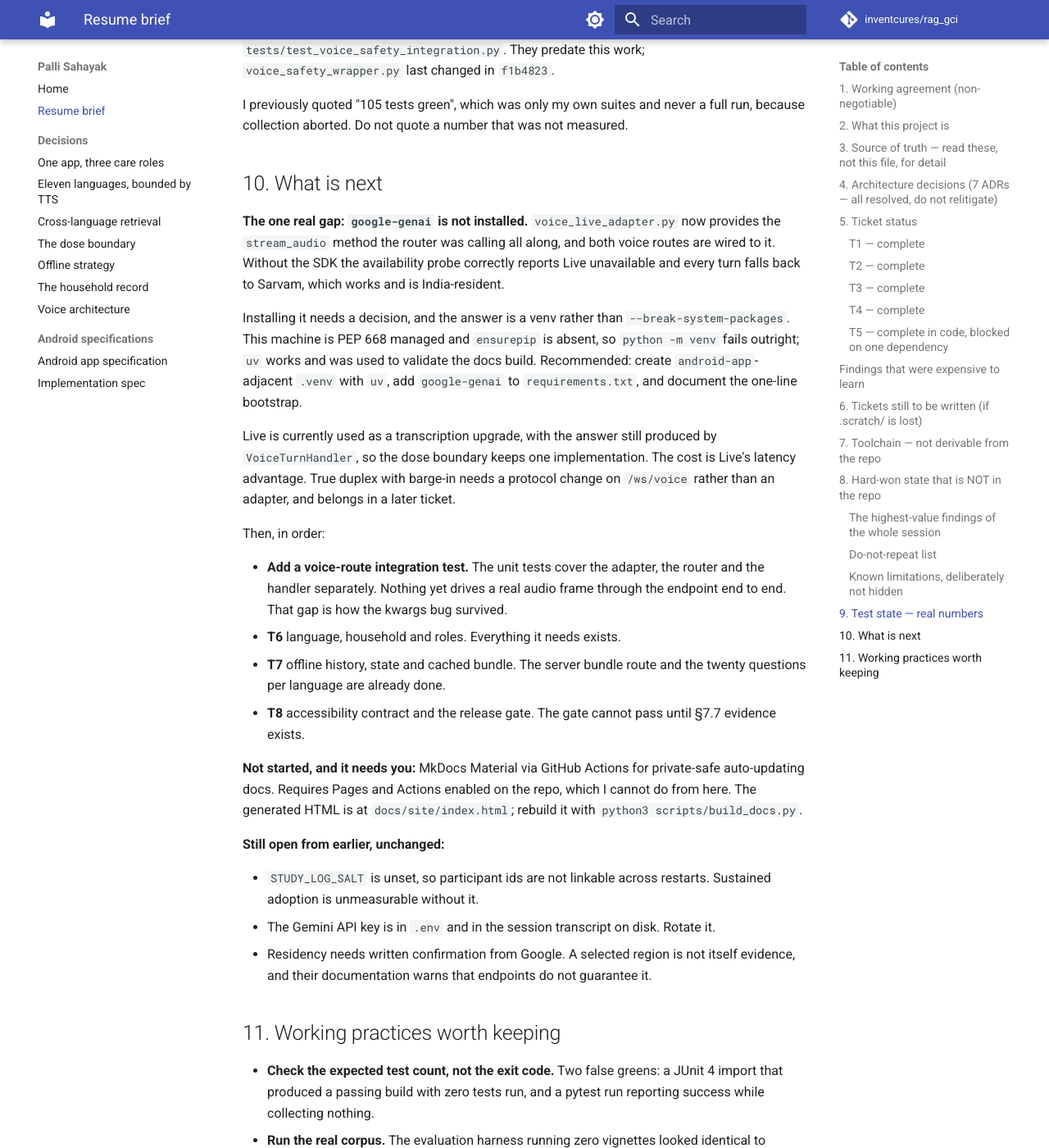
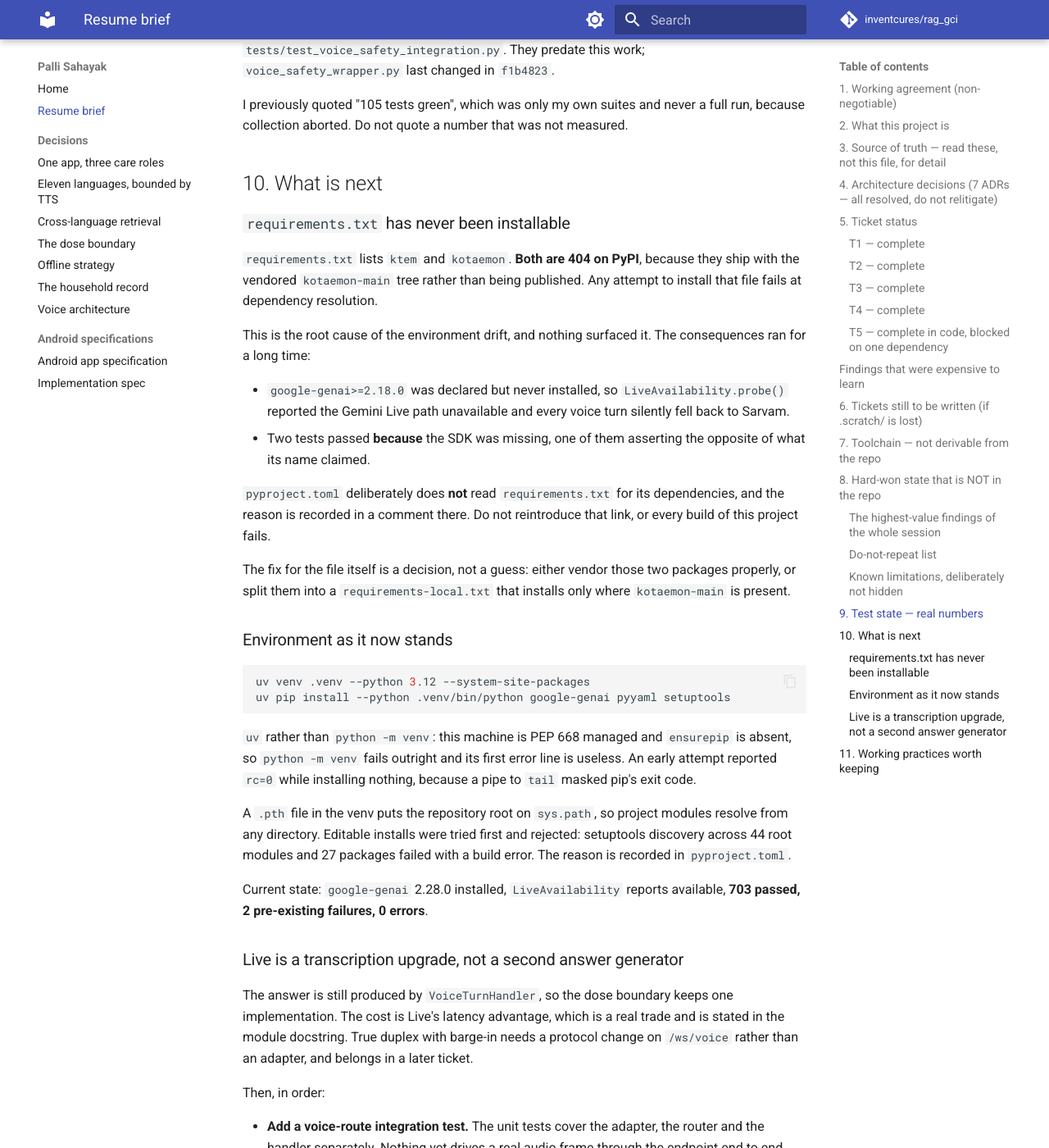
Before and after one commit to inventcures/rag_gci, an MkDocs documentation site: the page built from docs/HANDOVER.md, in a window 1280 px wide and 1400 px high, scrolled down 10107 px. Shown: the whole window at 82% size. Built offline with MkDocs 1.6.1 and Material for MkDocs 9.7.7, drawn with Linux system fonts in a browser that asks for light colours; comment, search, counter and statistics services are not loaded; some of the changed text lies outside the part shown.

Commit message:
docs: record why requirements.txt has never been installable
ktem and kotaemon are both 404 on PyPI. They ship with the vendored kotaemon-main
tree rather than being published, so any attempt to install that file fails at
dependency resolution.

Nothing surfaced this, and the consequences ran for a long time. google-genai was
declared but never installed, so the Live availability probe reported the primary
voice path unavailable and every turn fell back to Sarvam. Two tests passed
because the SDK was missing, one of them asserting the opposite of what its name
claimed.

Also records the environment as it now stands, including why uv rather than
python -m venv, and why the repository root is put on the path with a .pth file
rather than an editable install.

Adds the public repository position as something that needs the owner's decision
rather than an engineer's. There is no PHI or secret exposure today, verified by
scanning all history, but whether the protocol and grant documents should be
published is a study question.

Notes that the unresolved-import findings from the type checker are a server
configuration issue on that tool rather than a defect here, with the evidence:
standalone pyright reports zero errors on the same file.

````diff
--- a/docs/HANDOVER.md
+++ b/docs/HANDOVER.md
@@ -426,21 +426,54 @@ run, because collection aborted. Do not quote a number that was not measured.
 
 ## 10. What is next
 
-**The one real gap: `google-genai` is not installed.** `voice_live_adapter.py` now
-provides the `stream_audio` method the router was calling all along, and both voice
-routes are wired to it. Without the SDK the availability probe correctly reports
-Live unavailable and every turn falls back to Sarvam, which works and is
-India-resident.
+### `requirements.txt` has never been installable
 
-Installing it needs a decision, and the answer is a venv rather than
-`--break-system-packages`. This machine is PEP 668 managed and `ensurepip` is
-absent, so `python -m venv` fails outright; `uv` works and was used to validate the
-docs build. Recommended: create `android-app`-adjacent `.venv` with `uv`, add
-`google-genai` to `requirements.txt`, and document the one-line bootstrap.
+`requirements.txt` lists `ktem` and `kotaemon`. **Both are 404 on PyPI**, because
+they ship with the vendored `kotaemon-main` tree rather than being published. Any
+attempt to install that file fails at dependency resolution.
 
-Live is currently used as a transcription upgrade, with the answer still produced by
-`VoiceTurnHandler`, so the dose boundary keeps one implementation. The cost is
-Live's latency advantage. True duplex with barge-in needs a protocol change on
+This is the root cause of the environment drift, and nothing surfaced it. The
+consequences ran for a long time:
+
+- `google-genai>=2.18.0` was declared but never installed, so
+  `LiveAvailability.probe()` reported the Gemini Live path unavailable and every
+  voice turn silently fell back to Sarvam.
+- Two tests passed **because** the SDK was missing, one of them asserting the
+  opposite of what its name claimed.
+
+`pyproject.toml` deliberately does **not** read `requirements.txt` for its
+dependencies, and the reason is recorded in a comment there. Do not reintroduce
+that link, or every build of this project fails.
+
+The fix for the file itself is a decision, not a guess: either vendor those two
+packages properly, or split them into a `requirements-local.txt` that installs only
+where `kotaemon-main` is present.
+
+### Environment as it now stands
+
+```bash
+uv venv .venv --python 3.12 --system-site-packages
+uv pip install --python .venv/bin/python google-genai pyyaml setuptools
+```
+
+`uv` rather than `python -m venv`: this machine is PEP 668 managed and `ensurepip`
+is absent, so `python -m venv` fails outright and its first error line is useless.
+An early attempt reported `rc=0` while installing nothing, because a pipe to `tail`
+masked pip's exit code.
+
+A `.pth` file in the venv puts the repository root on `sys.path`, so project modules
+resolve from any directory. Editable installs were tried first and rejected:
+setuptools discovery across 44 root modules and 27 packages failed with a build
+error. The reason is recorded in `pyproject.toml`.
+
+Current state: `google-genai` 2.28.0 installed, `LiveAvailability` reports
+available, **703 passed, 2 pre-existing failures, 0 errors**.
+
+### Live is a transcription upgrade, not a second answer generator
+
+The answer is still produced by `VoiceTurnHandler`, so the dose boundary keeps one
+implementation. The cost is Live's latency advantage, which is a real trade and is
+stated in the module docstring. True duplex with barge-in needs a protocol change on
 `/ws/voice` rather than an adapter, and belongs in a later ticket.
 
 Then, in order:
@@ -448,19 +481,29 @@ Then, in order:
 - **Add a voice-route integration test.** The unit tests cover the adapter, the
   router and the handler separately. Nothing yet drives a real audio frame through
   the endpoint end to end. That gap is how the kwargs bug survived.
+- **Fix the type checker server, not the repo.** pi-lens's pyright reports root-level
+  imports as unresolved while standalone `pyright` reports zero errors on the same
+  file. The repo config is correct; pi-lens does not load `pyrightconfig.json`, and
+  `extraPaths` resolves relative to the config file, so nothing in the repo can fix
+  it. Verified after a full `refreshRunners: all`.
 - **T6** language, household and roles. Everything it needs exists.
 - **T7** offline history, state and cached bundle. The server bundle route and the
   twenty questions per language are already done.
 - **T8** accessibility contract and the release gate. The gate cannot pass until §7.7
   evidence exists.
 
-**Not started, and it needs you:** MkDocs Material via GitHub Actions for
-private-safe auto-updating docs. Requires Pages and Actions enabled on the repo,
-which I cannot do from here. The generated HTML is at `docs/site/index.html`;
-rebuild it with `python3 scripts/build_docs.py`.
+**Done since the last handover:** MkDocs Material publishing to GitHub Pages, CI
+covering the Python suite, Android unit tests, both contract gates, the docs
+staleness gate and a gitleaks secret scan. Actions are pinned to commit SHAs. The
+site builds with `--strict` and all five diagrams render.
 
-**Still open from earlier, unchanged:**
+**Still needs you, and I cannot do it from here:**
 
+- **The repository is public.** No PHI or secret exposure today, verified by scanning
+  all history and confirming `uploads/` holds no tracked files. Whether the protocol
+  and grant documents should be published at all is a study decision, not an
+  engineering one, and worth reviewing before this goes further.
+- **Enable Pages and Actions on the repo**, or the docs workflow will not run.
 - `STUDY_LOG_SALT` is unset, so participant ids are not linkable across restarts.
   Sustained adoption is unmeasurable without it.
 - The Gemini API key is in `.env` and in the session transcript on disk. Rotate it.
````
